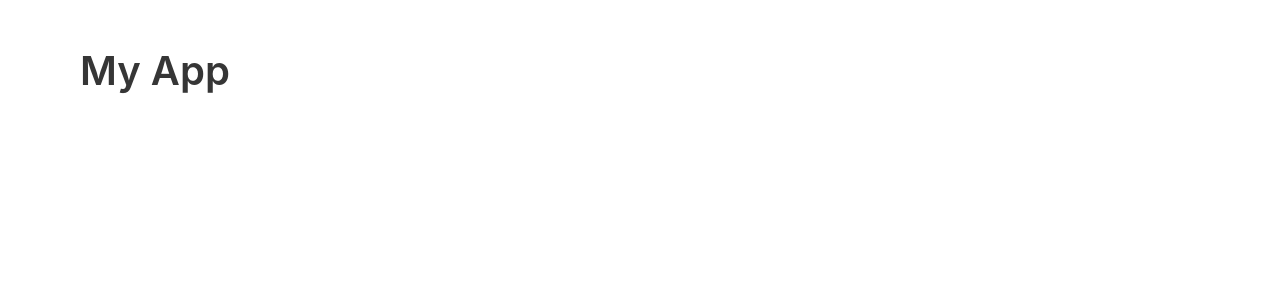
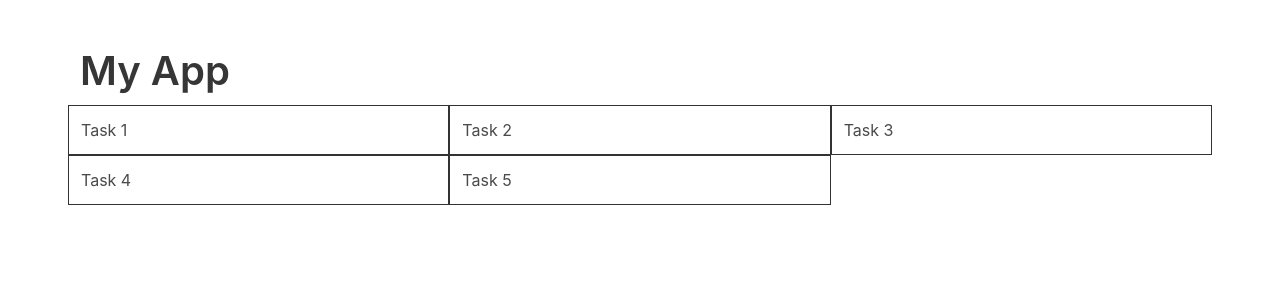
Before and after one commit to francesco-foglia/angular-todo-app, an Angular app: page / in a window 1280 px wide. Shown: the top 300 px of the page. Built offline with nearby package versions, Linux system fonts and the light colour scheme.

Commit message:
modified:   src/app/app.component.html 	modified:   src/app/todo-list/todo-list.component.css 	modified:   src/app/todo-list/todo-list.component.html 	modified:   src/app/todo-list/todo-list.component.ts

```diff
--- a/src/app/app.component.html
+++ b/src/app/app.component.html
@@ -1,6 +1,8 @@
 <div class="container is-fluid">
   <div class="section">
     <h1 class="title is-2">My App</h1>
+
+    <app-todo-list></app-todo-list>
   </div>
 </div>
 
--- a/src/app/todo-list/todo-list.component.css
+++ b/src/app/todo-list/todo-list.component.css
@@ -0,0 +1,3 @@
+.todo {
+  border: 1px solid #333;
+}
--- a/src/app/todo-list/todo-list.component.html
+++ b/src/app/todo-list/todo-list.component.html
@@ -1 +1,3 @@
-<p>todo-list works!</p>
+<div class="columns is-multiline">
+  <div class="column is-4 todo" *ngFor="let todo of todos">{{ todo.desc }}</div>
+</div>
--- a/src/app/todo-list/todo-list.component.ts
+++ b/src/app/todo-list/todo-list.component.ts
@@ -6,8 +6,17 @@ import { Component, OnInit } from '@angular/core';
   styleUrls: ['./todo-list.component.css']
 })
 export class TodoListComponent implements OnInit {
+  todos: any[];
 
-  constructor() { }
+  constructor() {
+    this.todos = [
+      { id: 1, desc: 'Task 1', date: new Date(), priority: 2, completed: false },
+      { id: 2, desc: 'Task 2', date: new Date(), priority: 5, completed: false },
+      { id: 3, desc: 'Task 3', date: new Date(), priority: 1, completed: false },
+      { id: 4, desc: 'Task 4', date: new Date(), priority: 5, completed: false },
+      { id: 5, desc: 'Task 5', date: new Date(), priority: 1, completed: false },
+    ];
+  }
 
   ngOnInit(): void {
   }
```
